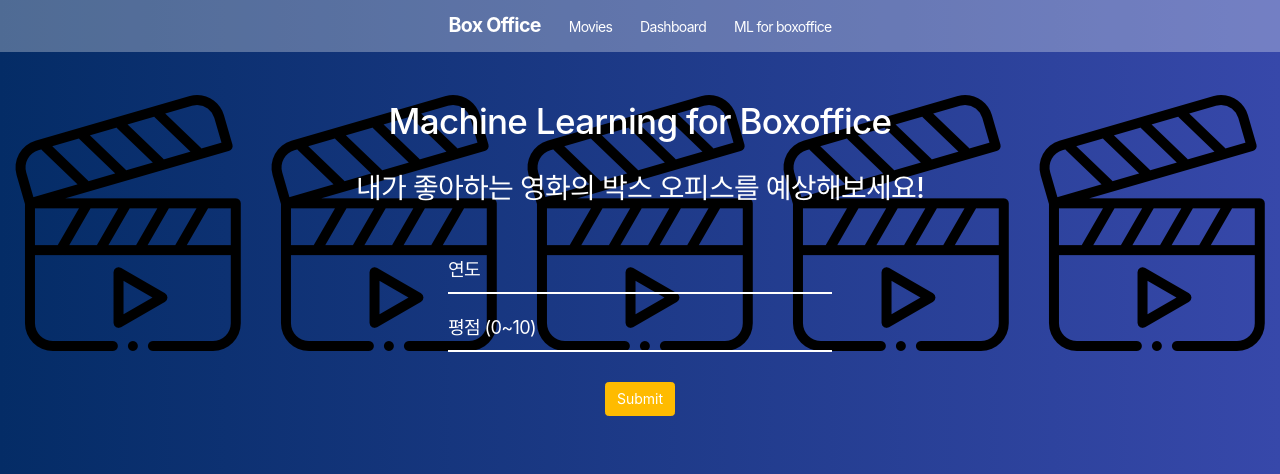
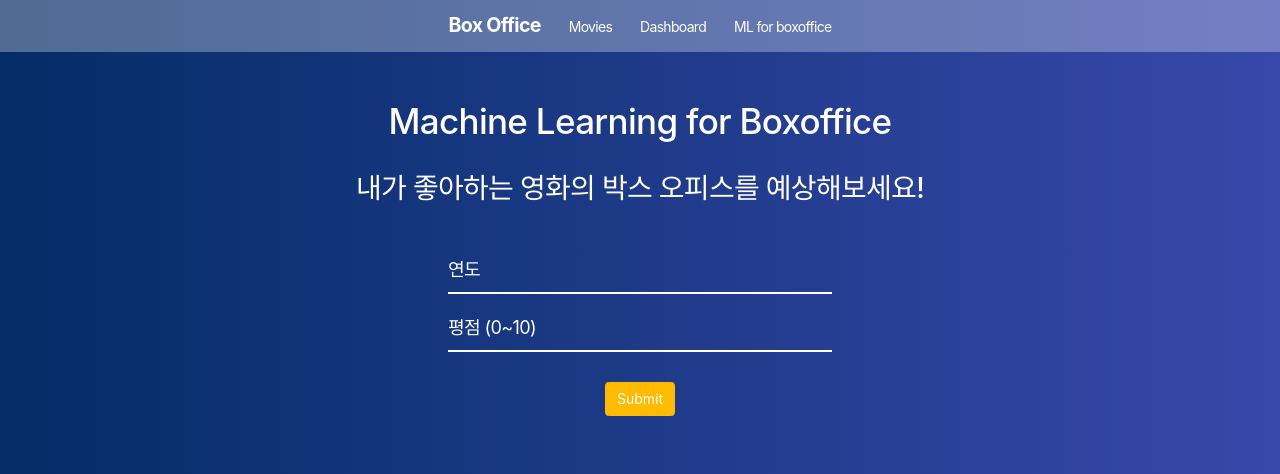
Before and after one commit to DAWUNHAN/boxOffice, a Flask app: page / in a window 1280 px wide. Shown: the top 474 px of the page. Run offline with Flask 2, Linux system fonts and the light colour scheme; parts of the project's set-up code (start-up, migrations or seed data) failed here and were passed over; some libraries are stand-ins or nearby versions.

Commit message:
Remove background image

```diff
--- a/static/css/main.css
+++ b/static/css/main.css
@@ -73,9 +73,9 @@ a {
 .body-ml {
 	padding-top: 100px;
     text-align: center;
-	background-image: url(../img/video.png), linear-gradient(to right, #042C66, #3748AA);
+	/* background-image: url(../img/video.png), linear-gradient(to right, #042C66, #3748AA);
     background-repeat: space;
-    background-position: center center;
+    background-position: center center; */
 }
 .body-ml h2 {
     margin-top: 30px;
```
